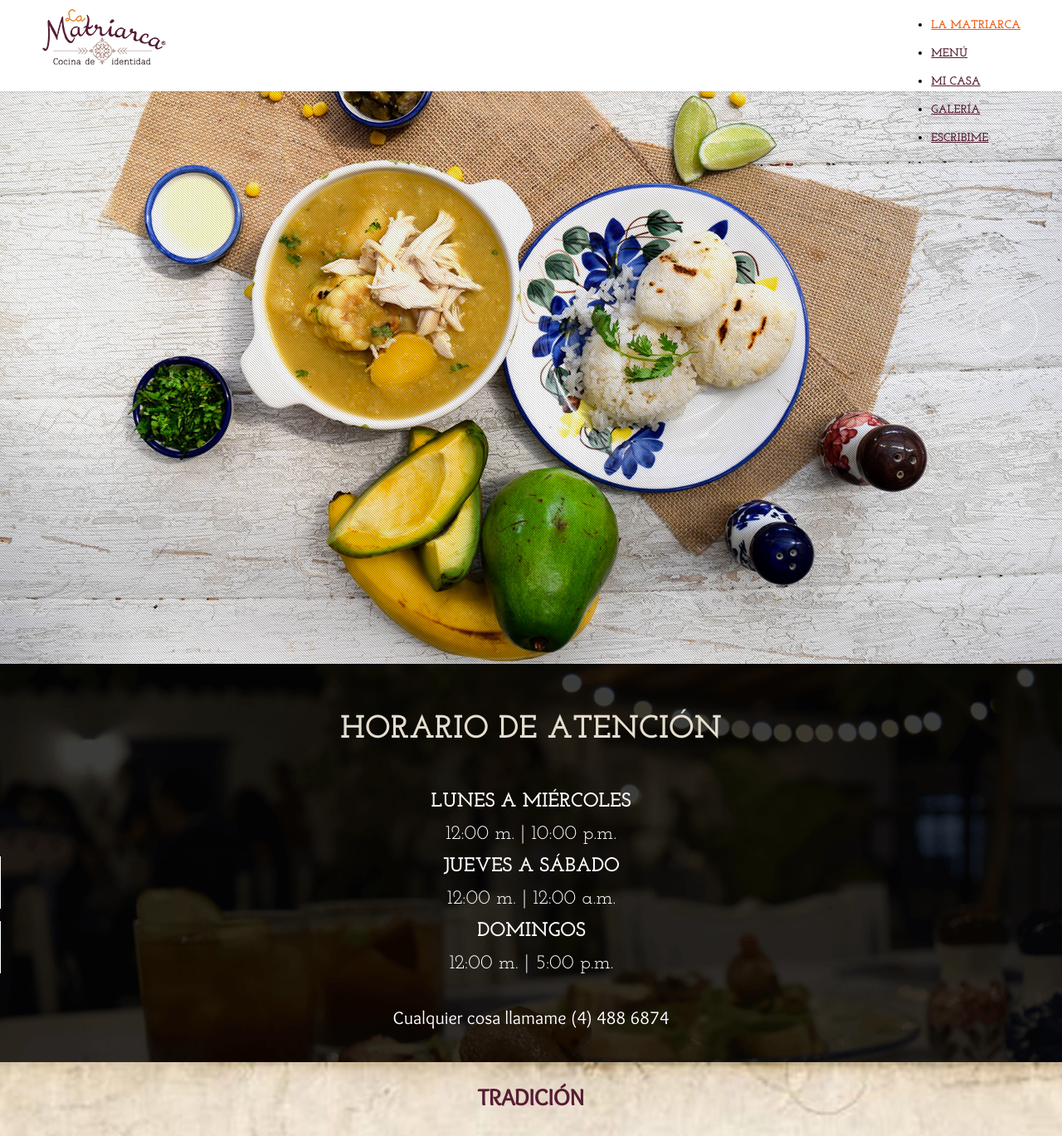
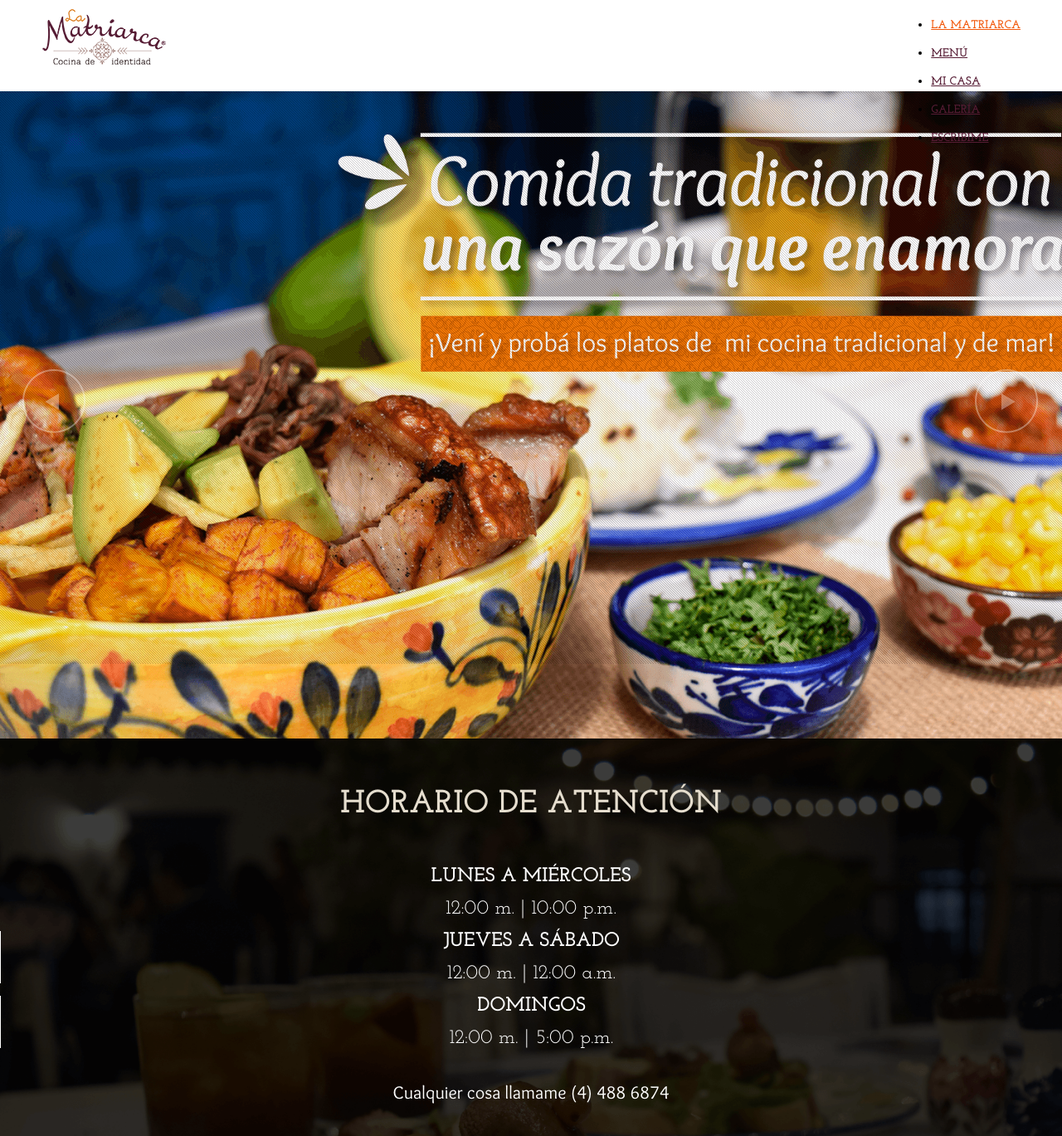
Before and after one commit to smoreno91/la-matriarca, a PHP site: page / in a window 1280 px wide. Shown: the top 1369 px of the page at 83% size. Run offline with PHP 8.4, Linux system fonts and the light colour scheme; some libraries are stand-ins or nearby versions.

Commit message:
Adidng last changes

```diff
--- a/css/styles.css
+++ b/css/styles.css
@@ -453,6 +453,9 @@
 /* ==============================
    11. Main home slider styling
    ============================== */
+#home-slider {
+	margin-top: 90px;
+}
 .mouse {
   display: block;
 	width: 45px;
@@ -648,9 +651,6 @@
 	font-size: 17px;
 	color: #777;
 	margin-bottom: 60px;
-}
-.gallery .section-subtitle {
-	color: #fff;
 }
 .subsection-title h3 {
 	font-size: 42px;
@@ -1154,6 +1154,11 @@
 	margin: 0 auto;
 	margin-bottom: 45px;
 	max-width: 650px;
+  border-top: 2px solid white;
+	border-bottom: 2px solid white;
+  padding: 20px 0;
+  color: #fff;
+  font-size: 19px;
 }
 .main {
   padding:0;
--- a/index.html
+++ b/index.html
@@ -80,10 +80,10 @@
         <div class="overlay"></div>
         <!-- SLIDER IMAGES -->
         <div id="owl-main" class="owl-carousel">
-            <div class="item"><img src="images/slider/slide-1.jpg" alt="Slide 1"></div>
-            <div class="item"><img src="images/slider/slide-1.jpg" alt="Slide 1"></div>
-            <div class="item"><img src="images/slider/slide-1.jpg" alt="Slide 1"></div>
-            <div class="item"><img src="images/slider/slide-1.jpg" alt="Slide 1"></div>
+            <div class="item"><img src="images/slider/slide-1.png" alt="Comida tradicional con una sazón que enamora. ¡Vení y probá los platos de mi cocina tradicional y de mar!"></div>
+            <div class="item"><img src="images/slider/slide-2.png" alt="Celebrá tus eventos acá que hay mesa para todo el mundo. ¡Para que invités a 200 personas!"></div>
+            <div class="item"><img src="images/slider/slide-3.png" alt="¡Ay que delicia un cafecito  Honesto! Vení, nos sentamos a conversar un ratico tomándonos un café de origen"></div>
+            <div class="item"><img src="images/slider/slide-4.png" alt="4886874 Reservas y domicilios. ¡Con todo el amor del mundo te guardo mesa!"></div>
         </div>
         <!-- BOTTOM ANIMATED ARROW -->
         <a href="#horarios" class="page-scroll menu-item">
@@ -281,7 +281,7 @@
                     </div>
 
                     <div class="col-md-6 jt_col column_container">
-                         <textarea id="message" name="message" class="text area required" placeholder="¡Contáme!" rows="9"></textarea>
+                         <textarea id="message" name="message" class="text area required" placeholder="¡Contame!" rows="9"></textarea>
                     </div>
 
                     <div class="col-md-4 col-md-offset-4 jt_col column_container">
--- a/js/default.js
+++ b/js/default.js
@@ -144,7 +144,7 @@
     /* Home background slider */
     if($("#owl-main").length){
   		$("#owl-main").owlCarousel({
-  			autoPlay: 200,
+  			autoPlay: 5000,
   			navigation: true,
         goToFirst: true,
         goToFirstSpeed: 2000,
```
Also changed, not shown: images/slider/slide-1.jpg (deleted), images/slider/slide-1.png (added), images/slider/slide-2.png (added), images/slider/slide-3.png (added), images/slider/slide-4.png (added).
